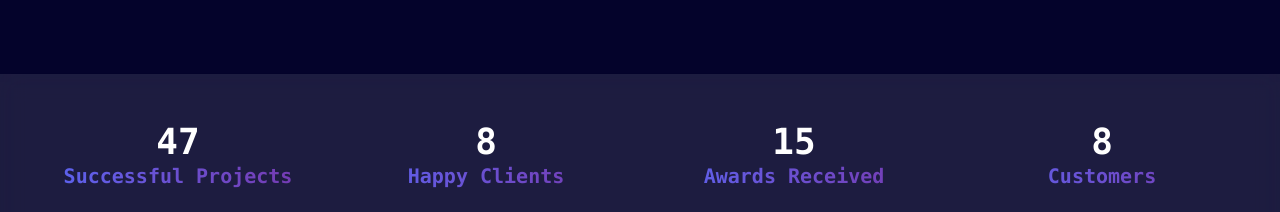
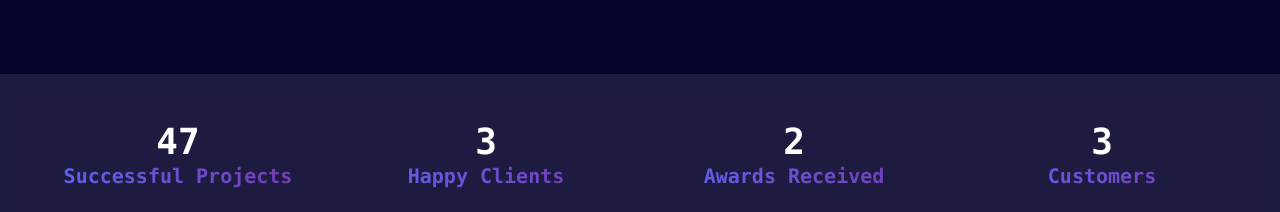
Before and after one commit to TARIQQ-coder/Kojo-Website, a React (Vite) app: page / in a window 1280 px wide. Shown: the part 4260-4472 px from the top of the page. Built offline with nearby package versions, Linux system fonts and the light colour scheme.

Commit message:
Final-update-6

```diff
--- a/src/components/MainPage.jsx
+++ b/src/components/MainPage.jsx
@@ -372,21 +372,21 @@ function MainPage() {
               </div>
 
               <div className="text-center mb-8">
-                <span className="text-4xl font-semibold"><Counter end={8}/></span>
+                <span className="text-4xl font-semibold"><Counter end={3}/></span>
                 <p className="bg-gradient-to-r from-[#5667f6] to-[#7634aa] bg-clip-text text-transparent text-xl font-semibold">
                   Happy Clients
                 </p>
               </div>
 
               <div className="text-center mb-8">
-                <span className="text-4xl font-semibold"><Counter end={15}/></span>
+                <span className="text-4xl font-semibold"><Counter end={2}/></span>
                 <p className="bg-gradient-to-r from-[#5667f6] to-[#7634aa] bg-clip-text text-transparent text-xl font-semibold">
                   Awards Received
                 </p>
               </div>
 
               <div className="text-center mb-8">
-                <span className="text-4xl font-semibold"><Counter end={8}/></span>
+                <span className="text-4xl font-semibold"><Counter end={3}/></span>
                 <p className="bg-gradient-to-r from-[#5667f6] to-[#7634aa] bg-clip-text text-transparent text-xl font-semibold">
                   Customers
                 </p>
```
